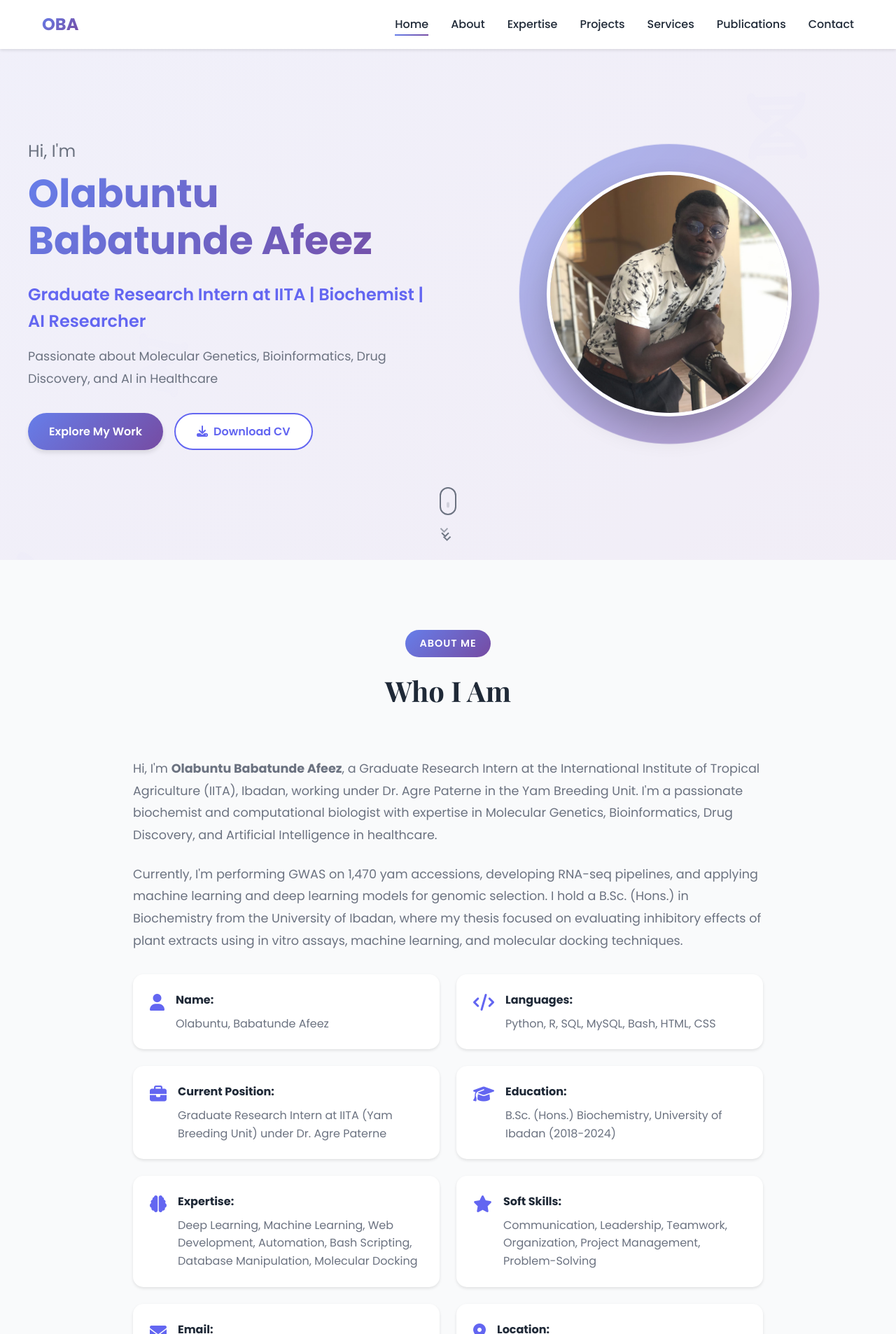
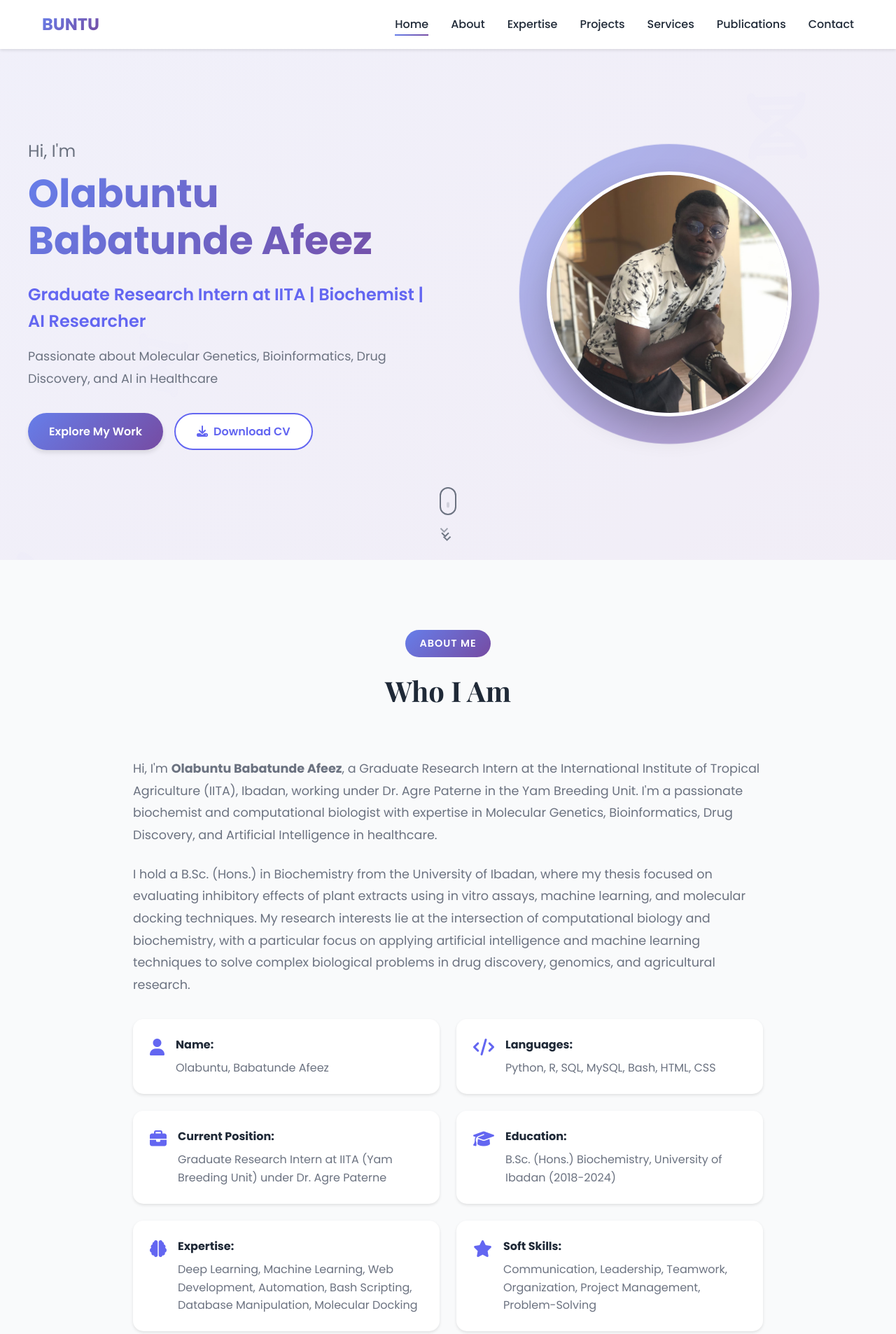
Before and after one commit to Olabuntu/MINE, a plain HTML site: page index.html in a window 1280 px wide. Shown: the top 1906 px of the page at 70% size. Drawn offline with nearby package versions, Linux system fonts and the light colour scheme.

Commit message:
Update index.html

```diff
--- a/index.html
+++ b/index.html
@@ -16,7 +16,7 @@
     <nav class="navbar" id="navbar">
         <div class="nav-container">
             <div class="nav-logo">
-                <span class="logo-text">OBA</span>
+                <span class="logo-text">BUNTU</span>
             </div>
             <ul class="nav-menu" id="nav-menu">
                 <li class="nav-item"><a href="#home" class="nav-link">Home</a></li>
@@ -96,7 +96,7 @@
                         Hi, I'm <strong>Olabuntu Babatunde Afeez</strong>, a Graduate Research Intern at the International Institute of Tropical Agriculture (IITA), Ibadan, working under Dr. Agre Paterne in the Yam Breeding Unit. I'm a passionate biochemist and computational biologist with expertise in Molecular Genetics, Bioinformatics, Drug Discovery, and Artificial Intelligence in healthcare.
                     </p>
                     <p>
-                        Currently, I'm performing GWAS on 1,470 yam accessions, developing RNA-seq pipelines, and applying machine learning and deep learning models for genomic selection. I hold a B.Sc. (Hons.) in Biochemistry from the University of Ibadan, where my thesis focused on evaluating inhibitory effects of plant extracts using in vitro assays, machine learning, and molecular docking techniques.
+                        I hold a B.Sc. (Hons.) in Biochemistry from the University of Ibadan, where my thesis focused on evaluating inhibitory effects of plant extracts using in vitro assays, machine learning, and molecular docking techniques. My research interests lie at the intersection of computational biology and biochemistry, with a particular focus on applying artificial intelligence and machine learning techniques to solve complex biological problems in drug discovery, genomics, and agricultural research.
                     </p>
                     <div class="info-grid">
                         <div class="info-item">
```
